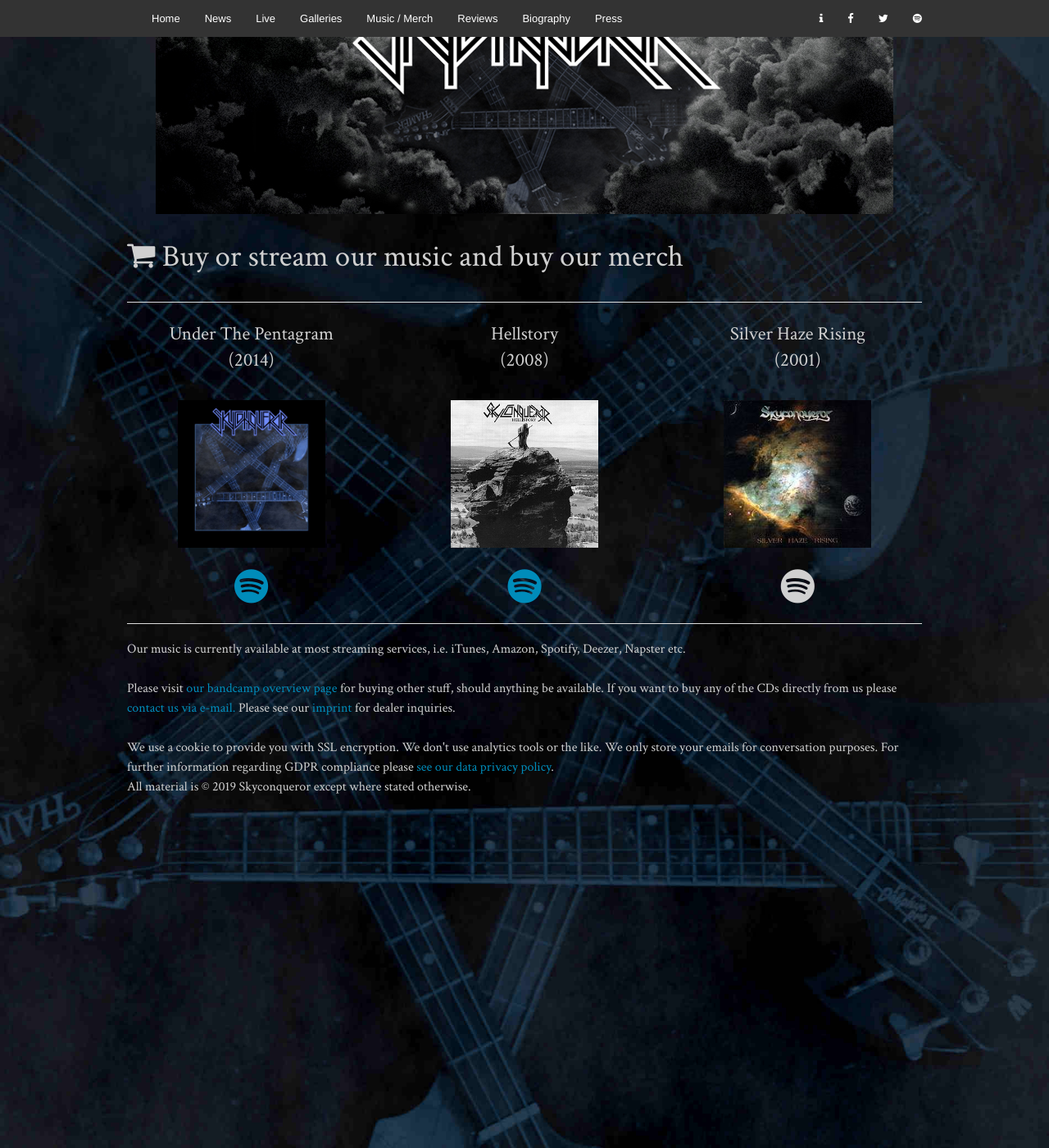
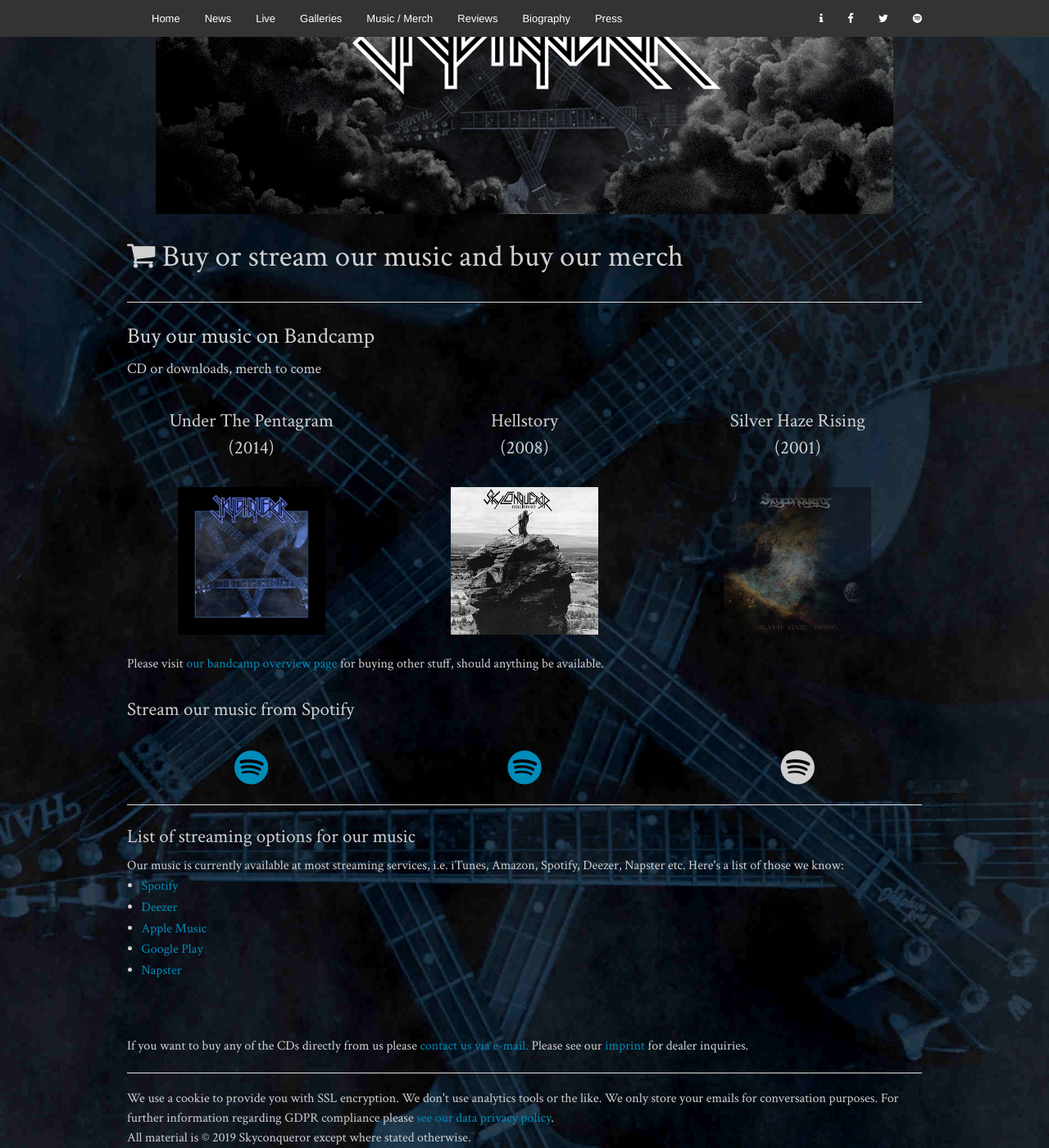
Before and after one commit to skyconqueror/skyconqueror.github.io, a Jekyll site: the page built from buy.html, in a window 1280 px wide and 1400 px high, scrolled down 108 px. Shown: the whole window at 82% size. Built offline with Jekyll 4.4.1, drawn with Linux system fonts in a browser that asks for light colours.

Commit message:
Add streaming hints for other providers
Furthermore:
- update licence for press downloads
- add README.md

```diff
--- a/buy.html
+++ b/buy.html
@@ -10,6 +10,13 @@
     </div>
 </div>
 <hr/>
+<div class="row">
+    <div class="columns small-12 medium-12 large-12 centered">
+        <h3>Buy our music on Bandcamp</h3>
+        <h5>CD or downloads, merch to come</h5>
+        <br/>
+    </div>
+</div>
 <div class="row">
     <div class="columns small-12 medium-4 large-4 text-center">
         <h4>Under The Pentagram<br/>(2014)</h4>
@@ -34,12 +41,20 @@
         <a href="https://skyconqueror.bandcamp.com/album/hellstory"><img style="height: 180px; width: 180px;" src="img/hellstory.jpg" title="Buy Hellstory via bandcamp"/></a>
     </div>
     <div class="columns small-12 medium-4 large-4 text-center">
-        <img style="height: 180px; width: 180px;" src="img/skyconqueror_silvenhazerising.jpg"
+        <img style="height: 180px; width: 180px; opacity: 0.4; filter: alpha(opacity=40);" src="img/skyconqueror_silvenhazerising.jpg"
              title="Silver Haze Rising (not available any more)"/>
     </div>
 </div>
 <div class="row">
+    <div class="columns small-12 medium-12 large-12">
+        <br/>
+        Please visit <a href="https://skyconqueror.bandcamp.com">our bandcamp overview page</a> for buying other stuff, should anything be available.
+    </div>
+</div>
+<div class="row">
     <div class="columns small-12 medium-12 large-12 centered">
+        <br/>
+        <h4>Stream our music from Spotify</h4>
         <br/>
     </div>
 </div>
@@ -57,13 +72,21 @@
 <hr/>
 <div class="row">
     <div class="columns small-12 medium-12 large-12">
-        Our music is currently available at most streaming services, i.e. iTunes, Amazon, Spotify, Deezer, Napster etc.
+        <h4>List of streaming options for our music</h4>
+        Our music is currently available at most streaming services, i.e. iTunes, Amazon, Spotify, Deezer, Napster etc. Here's a list of those we know:
+        <ul>
+            <li><a href="https://open.spotify.com/artist/1JcPC8RDuVZFriAyCBKZVp">Spotify</a></li>
+            <li><a href="https://www.deezer.com/de/artist/6460191">Deezer</a></li>
+            <li><a href="https://itunes.apple.com/us/artist/skyconqueror/891722894">Apple Music</a></li>
+            <li><a href="https://play.google.com/music/listen?hl=de#/artist//Skyconqueror">Google Play</a></li>
+            <li><a href="https://de.napster.com/artist/skyconqueror">Napster</a></li>
+
+        </ul>
         <br/>
         <br/>
-        Please visit <a href="https://skyconqueror.bandcamp.com">our bandcamp overview page</a> for buying other stuff, should anything be available.
         If you want to buy any of the CDs directly from us please <a href="mailto:order@skyconqueror.de">contact us via e-mail.</a>
         Please see our <a href="imprint.html">imprint</a> for dealer inquiries.
         <br/>
-        <br/>
     </div>
 </div>
+<hr/>
```
Also changed, not shown: biography.md (+2 -0 lines), press/index.md (+9 -0 lines), reviews.md (+2 -0 lines), README.md (added).
